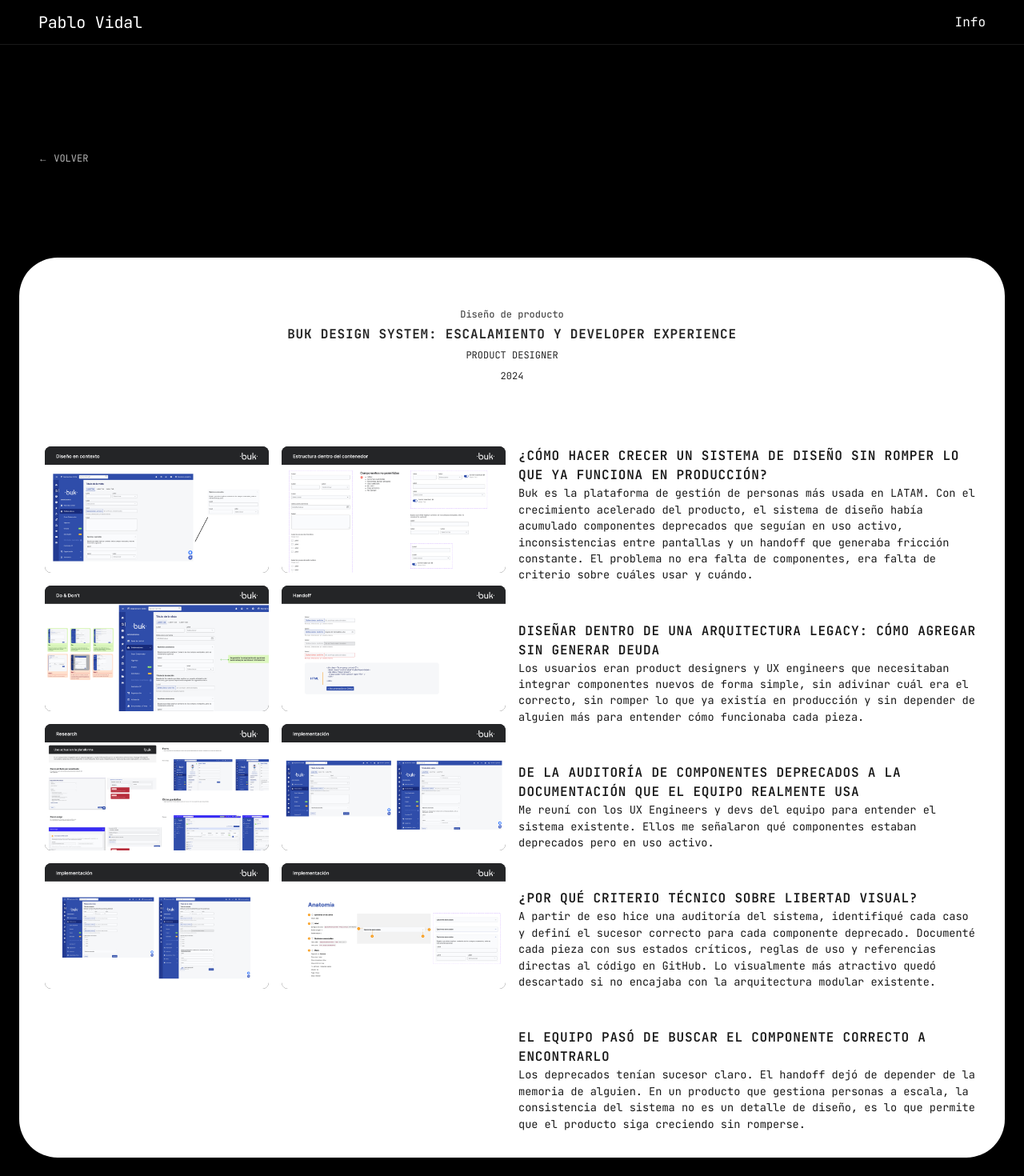
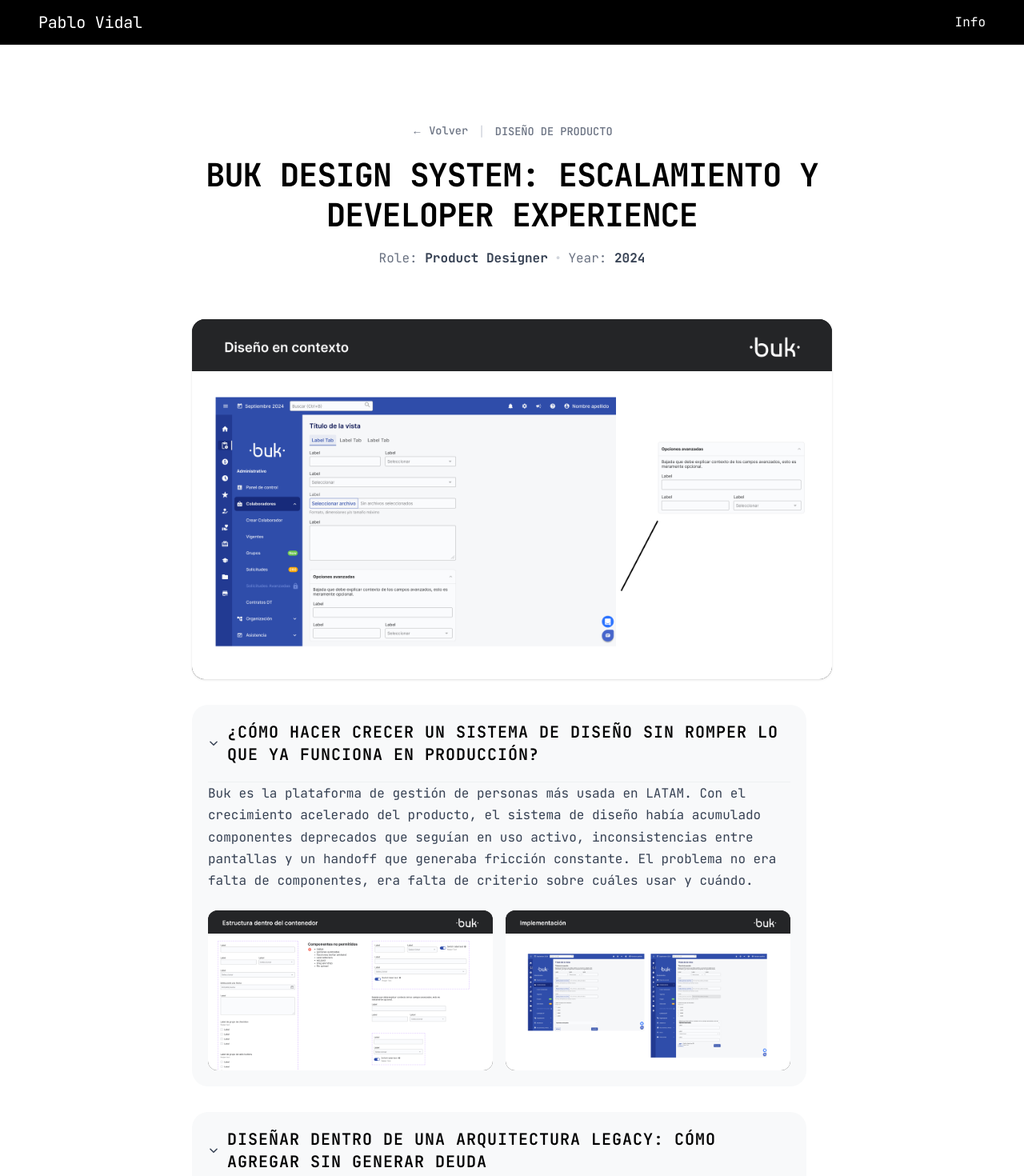
Before and after one commit to pablovidal05/portfolio, a Next.js app: page /buk-design-system-escalamiento in a window 1280 px wide. Shown: the top 1470 px of the page at 80% size. Built offline with nearby package versions, Linux system fonts and the light colour scheme; a web font is replaced by a local one.

Commit message:
Fix syntax errors in ProjectDetail.tsx

```diff
--- a/src/app/[slug]/page.tsx
+++ b/src/app/[slug]/page.tsx
@@ -39,16 +39,7 @@
     }
 
     return (
-        <div className="min-h-screen bg-black">
-            <div className="page-layout py-8" style={{ paddingTop: '8rem' }}>
-                <Link
-                    href="/"
-                    className="text-white/70 hover:text-white transition-colors inline-flex items-center gap-2 mb-8"
-                    style={{ fontFamily: "var(--font-jetbrains-mono), 'JetBrains Mono', monospace", fontSize: '0.75rem' }}
-                >
-                    ← VOLVER
-                </Link>
-            </div>
+        <div className="min-h-screen bg-white">
             <ProjectDetail project={project} />
         </div>
     );
--- a/src/components/ProjectDetail.tsx
+++ b/src/components/ProjectDetail.tsx
@@ -2,9 +2,43 @@
 
 import { useState } from "react";
 import Image from "next/image";
+import Link from "next/link";
 import { Project, CATEGORY_LABELS } from "@/data/projects";
 import { useLocale } from "@/contexts/LocaleContext";
 import ImageCarousel from "./ImageCarousel";
+
+const AccordionSection = ({ title, children, defaultOpen = true }: { title: string, children: React.ReactNode, defaultOpen?: boolean }) => {
+    const [isOpen, setIsOpen] = useState(defaultOpen);
+    return (
+        <div className="bg-[#F8F9FA] rounded-[20px] mb-6 overflow-hidden">
+            <button
+                onClick={() => setIsOpen(!isOpen)}
+                className="w-full flex items-center text-left transition-opacity hover:opacity-70 focus:outline-none"
+                style={{ padding: '20px' }}
+            >
+                <div className="flex-shrink-0 mr-6 flex items-center justify-center w-6 h-6" style={{ paddingRight: '10px' }}>
+                    <svg
+                        className={`w-6 h-6 text-gray-700 transition-transform duration-300 ${isOpen ? '' : '-rotate-90'}`}
+                        fill="none" viewBox="0 0 24 24" stroke="currentColor"
+                    >
+                        <path strokeLinecap="round" strokeLinejoin="round" strokeWidth={2.5} d="M19 9l-7 7-7-7" />
+                    </svg>
+                </div>
+                <h3 className="font-bold text-black m-0 p-0 text-xl tracking-tight" style={{ fontWeight: 600 }}>
+                    {title}
+                </h3>
+            </button>
+
+            {isOpen && (
+                <div style={{ paddingLeft: '20px', paddingRight: '20px', paddingBottom: '20px' }}>
+                    <div className="w-full border-t border-gray-200/50 pt-5">
+                        {children}
+                    </div>
+                </div>
+            )}
+        </div>
+    );
+};
 
 interface ProjectDetailProps {
     project: Project;
@@ -44,6 +78,23 @@
         setCarouselInitialIndex(index);
         setCarouselOpen(true);
     };
+
+    const activeSections = [
+        { key: 'problem', title: project.sectionProblem, content: project.contentProblem },
+        { key: 'context', title: project.sectionContext, content: project.contentContext },
+        { key: 'action', title: project.sectionAction, content: project.contentAction },
+        { key: 'decision', title: project.sectionDecision, content: project.contentDecision },
+        { key: 'result', title: project.sectionResult, content: project.contentResult },
+    ].filter(s => s.title && s.content);
+
+    const remainingMedia = allMedia.slice(1);
+    const sectionMedia: Record<string, typeof allMedia> = {};
+    activeSections.forEach(s => sectionMedia[s.key] = []);
+
+    remainingMedia.forEach((media, idx) => {
+        const sectionKey = activeSections[idx % activeSections.length].key;
+        sectionMedia[sectionKey].push(media);
+    });
 
     const renderTextBlocks = (text: string) => {
         if (!text) return null;
@@ -110,87 +161,21 @@
         });
     };
 
+    const renderMediaGrid = (mediaList: typeof allMedia) => {
+        if (!mediaList || mediaList.length === 0) return null;
         return (
-        <div className="project-overlay page" style={{ paddingTop: '3rem', paddingBottom: '24px', minHeight: '100vh', background: 'transparent' }}>
-            <div className="page-layout">
-                <div className="page-content" style={{ marginTop: '0', animation: 'none' }}>
-                    {/* Header con botón cerrar si hay onClose */}
-                    <div className="grid grid-cols-12 gap-4 mb-8">
-                        <div className="col-span-12 md:col-span-3"></div>
-                        <div className="col-span-12 md:col-span-5 text-center"></div>
-                        <div className="col-span-12 md:col-span-4 text-right">
-                            {onClose && (
-                                <button
-                                    onClick={onClose}
-                                    className="inline-flex items-center justify-center w-8 h-8 bg-transparent border-none text-black cursor-pointer hover:opacity-60 transition-opacity"
-                                    aria-label={t("modal.close")}
-                                    style={{ fontSize: '1.85em' }}
-                                >
-                                    <svg
-                                        width="24"
-                                        height="24"
-                                        viewBox="0 0 24 24"
-                                        fill="none"
-                                        stroke="currentColor"
-                                        strokeWidth="2"
-                                        strokeLinecap="round"
-                                        strokeLinejoin="round"
-                                    >
-                                        <line x1="18" y1="6" x2="6" y2="18"></line>
-                                        <line x1="6" y1="6" x2="18" y2="18"></line>
-                                    </svg>
-                                </button>
-                            )}
-                        </div>
-                    </div>
+            <div className={`grid gap-4 mt-8 ${mediaList.length > 1 ? 'grid-cols-2' : 'grid-cols-1'}`} style={{ marginTop: '1.5rem' }}>
+                {mediaList.map((item, localIndex) => {
+                    // Find original index for carousel
+                    const originalIndex = allMedia.findIndex(m => m.src === item.src);
 
-                    <br />
-
-                    {/* Título centrado + chip disciplina */}
-                    <div className="text-center mb-4">
-                        {project.category !== "all" && (
-                            <span
-                                className="inline-flex items-center px-2 py-0.5"
-                                style={{
-                                    fontSize: "0.75rem",
-                                    fontWeight: 500,
-                                    color: "rgba(0, 0, 0, 0.7)",
-                                }}
-                            >
-                                {CATEGORY_LABELS[project.category][locale]}
-                            </span>
-                        )}
-                        <h1 className="font-bold text-black mt-2" style={{ color: 'rgba(0, 0, 0, 0.85)', fontSize: '1rem', fontFamily: "'Monument Grotesk Variable', var(--font-inter), system-ui, -apple-system, sans-serif" }}>
-                            {title}
-                        </h1>
-                    </div>
-
-                    {/* Subtítulo centrado */}
-                    <div className="text-center mb-8">
-                        <span style={{ color: 'rgba(0, 0, 0, 0.85)', fontSize: '0.75rem', fontFamily: "var(--font-jetbrains-mono), 'JetBrains Mono', monospace" }}>
-                            {role.toUpperCase()}
-                            <br />
-                            {project.year.toUpperCase()}
-                        </span>
-                    </div>
-
-                    <br />
-                    <br />
-                    <br />
-
-                    {/* Layout de 2 columnas: Galería | Texto */}
-                    <div className="grid grid-cols-12 gap-4">
-                        {/* Columna izquierda: Galería combinada de videos e imágenes en 2 columnas */}
-                        <div className="col-span-12 md:col-span-6">
-                            <div className="grid grid-cols-2 gap-4">
-                                {allMedia.map((item, index) => {
-                                    if (item.type === 'video') {
                     return (
                         <div
-                                                key={`media-${index}`}
-                                                className="relative w-full aspect-video bg-[#1A1A1A] rounded-lg overflow-hidden cursor-pointer"
-                                                onClick={(e) => handleMediaClick(index, e)}
+                            key={`media-${localIndex}`}
+                            className="relative w-full aspect-video bg-[#1A1A1A] rounded-xl overflow-hidden cursor-pointer"
+                            onClick={(e) => handleMediaClick(originalIndex >= 0 ? originalIndex : 0, e)}
                         >
+                            {item.type === 'video' ? (
                                 <video
                                     src={item.src}
                                     autoPlay
@@ -199,84 +184,117 @@
                                     playsInline
                                     className="w-full h-full object-cover"
                                 />
-                                            </div>
-                                        );
-                                    } else {
-                                        return (
-                                            <div
-                                                key={`media-${index}`}
-                                                className="relative w-full aspect-video bg-[#1A1A1A] rounded-lg overflow-hidden cursor-pointer"
-                                                onClick={(e) => handleMediaClick(index, e)}
-                                            >
+                            ) : (
                                 <Image
                                     src={item.src}
-                                                    alt={`${title} - Image ${index + 1}`}
+                                    alt={`${title} - section image`}
                                     fill
                                     className="object-cover"
                                     sizes="(max-width: 1200px) 50vw, 600px"
                                     unoptimized
                                 />
+                            )}
                         </div>
                     );
-                                    }
+                })}
+            </div>
+        );
+    };
+
+    return (
+        <div className="bg-white text-black min-h-screen pb-24 flex flex-col items-center" style={{ paddingTop: '6rem' }}>
+            {/* The single unified width container */}
+            <div className="w-full max-w-[800px] px-5 sm:px-8">
+
+                {/* Header Centrado a lo Zapier */}
+                <div className="text-center mb-20 flex flex-col items-center" style={{ marginBottom: '4rem', gap: '1rem' }}>
+
+                    {/* Top bar: Volver + Categoría */}
+                    <div className="flex items-center justify-center gap-3 mb-5">
+                        {onClose ? (
+                            <button
+                                onClick={onClose}
+                                className="inline-flex items-center gap-2 text-gray-500 hover:text-black transition-colors font-medium border-b border-transparent hover:border-black"
+                                style={{ fontFamily: "var(--font-jetbrains-mono), 'JetBrains Mono', monospace", fontSize: '0.85rem' }}
+                            >
+                                ← Volver
+                            </button>
+                        ) : (
+                            <Link
+                                href="/"
+                                className="inline-flex items-center gap-2 text-gray-500 hover:text-black transition-colors font-medium border-b border-transparent hover:border-black"
+                                style={{ fontFamily: "var(--font-jetbrains-mono), 'JetBrains Mono', monospace", fontSize: '0.85rem' }}
+                            >
+                                ← Volver
+                            </Link>
+                        )}
+
+                        {project.category !== "all" && (
+                            <>
+                                <span className="text-gray-300">|</span>
+                                <span className="text-gray-500 font-medium uppercase" style={{ fontSize: '0.85rem', fontFamily: "var(--font-jetbrains-mono), 'JetBrains Mono', monospace" }}>
+                                    {CATEGORY_LABELS[project.category][locale]}
+                                </span>
+                            </>
+                        )}
+                    </div>
+
+                    <h1 className="font-bold text-black leading-tight mb-6" style={{ fontSize: '2.5rem', md: { fontSize: '3rem' }, fontFamily: "'Monument Grotesk Variable', var(--font-inter), system-ui, -apple-system, sans-serif", letterSpacing: '-0.02em' }}>
+                        {title}
+                    </h1>
+
+                    <div className="text-gray-500 flex items-center justify-center gap-2" style={{ fontSize: '1rem', fontFamily: "var(--font-inter), system-ui, sans-serif" }}>
+                        <span>Role: <strong className="text-gray-700">{role}</strong></span>
+                        <span className="text-gray-300 mx-1">•</span>
+                        <span>Year: <strong className="text-gray-700">{project.year}</strong></span>
+                    </div>
+
+                </div>
+
+                {/* Hero Image / Video debajo del título */}
+                {allMedia.length > 0 && (
+                    <div className="mb-16 w-full relative aspect-video bg-[#1A1A1A] rounded-2xl overflow-hidden cursor-pointer shadow-sm" onClick={(e) => handleMediaClick(0, e)} style={{ marginBottom: "2rem" }}>
+                        {allMedia[0].type === 'video' ? (
+                            <video
+                                src={allMedia[0].src}
+                                autoPlay
+                                muted
+                                loop
+                                playsInline
+                                className="w-full h-full object-cover"
+                            />
+                        ) : (
+                            <Image
+                                src={allMedia[0].src}
+                                alt={`${title} - Hero`}
+                                fill
+                                className="object-cover"
+                                sizes="100vw"
+                                unoptimized
+                            />
+                        )}
+                    </div>
+                )}
+
+                {/* Contenido en un layout de 1 columna con Accordions */}
+                <div className="mx-auto flex flex-col gap-8" style={{ maxWidth: '768px', paddingBottom: '2rem' }}>
+                    {activeSections.map((section, idx) => {
+                        const titleStr = getLocalizedValue(section.title);
+                        const contentStr = getLocalizedValue(section.content);
+                        const mediaList = sectionMedia[section.key] || [];
+
+                        return (
+                            <AccordionSection key={section.key} title={titleStr} defaultOpen={true}>
+                                <div className="font-normal text-gray-700 leading-relaxed" style={{ fontSize: '1rem', lineHeight: '1.7', display: 'flex', flexDirection: 'column', gap: '1rem' }}>
+                                    {renderTextBlocks(contentStr)}
+                                </div>
+                                {renderMediaGrid(mediaList)}
+                            </AccordionSection>
+                        );
                     })}
                 </div>
             </div>
 
-                        {/* Columna derecha: Descripción */}
-                        <div className="col-span-12 md:col-span-6">
-                            <div className="font-normal text-black leading-relaxed opacity-90 flex flex-col gap-12" style={{ fontSize: '0.85rem', lineHeight: '1.5' }}>
-
-                                {project.sectionProblem && project.contentProblem && (
-                                    <div>
-                                        <h3 className="font-bold text-base mb-6" style={{ fontSize: '1rem', fontWeight: 600 }}>
-                                            {getLocalizedValue(project.sectionProblem)}
-                                        </h3>
-                                        {renderTextBlocks(getLocalizedValue(project.contentProblem))}
-                                    </div>
-                                )}
-
-                                {project.sectionContext && project.contentContext && (
-                                    <div>
-                                        <h3 className="font-bold text-base mb-6" style={{ fontSize: '1rem', fontWeight: 600 }}>
-                                            {getLocalizedValue(project.sectionContext)}
-                                        </h3>
-                                        {renderTextBlocks(getLocalizedValue(project.contentContext))}
-                                    </div>
-                                )}
-
-                                {project.sectionAction && project.contentAction && (
-                                    <div>
-                                        <h3 className="font-bold text-base mb-6" style={{ fontSize: '1rem', fontWeight: 600 }}>
-                                            {getLocalizedValue(project.sectionAction)}
-                                        </h3>
-                                        {renderTextBlocks(getLocalizedValue(project.contentAction))}
-                                    </div>
-                                )}
-
-                                {project.sectionDecision && project.contentDecision && (
-                                    <div>
-                                        <h3 className="font-bold text-base mb-6" style={{ fontSize: '1rem', fontWeight: 600 }}>
-                                            {getLocalizedValue(project.sectionDecision)}
-                                        </h3>
-                                        {renderTextBlocks(getLocalizedValue(project.contentDecision))}
-                                    </div>
-                                )}
-
-                                {project.sectionResult && project.contentResult && (
-                                    <div>
-                                        <h3 className="font-bold text-base mb-6" style={{ fontSize: '1rem', fontWeight: 600 }}>
-                                            {getLocalizedValue(project.sectionResult)}
-                                        </h3>
-                                        {renderTextBlocks(getLocalizedValue(project.contentResult))}
-                                    </div>
-                                )}
-
-                            </div>
-                        </div>
-                    </div>
-                </div>
-            </div>
 
             <ImageCarousel
                 items={allMedia}
@@ -285,6 +303,6 @@
                 onClose={() => setCarouselOpen(false)}
                 title={title}
             />
-        </div>
+        </div >
     );
 }
--- a/src/contexts/LocaleContext.tsx
+++ b/src/contexts/LocaleContext.tsx
@@ -17,7 +17,7 @@
     "nav.info": "Info",
     "nav.projects": "Proyectos",
     "hero.selected": "",
-    "hero.works": "Product Designer para productos digitales B2B y plataformas SaaS",
+    "hero.works": "Transformo entornos de alta incertidumbre en productos que simplifican decisiones complejas.",
     "project.readMore": "Leer Más",
     "project.watch": "Ver",
     "info.title": "Info",
@@ -33,7 +33,7 @@
     "nav.info": "Info",
     "nav.projects": "Projects",
     "hero.selected": "Scalable design solutions",
-    "hero.works": "Product Design & Design Systems",
+    "hero.works": "Transformo entornos de alta incertidumbre en productos que simplifican decisiones complejas.",
     "hero.shortDescription": "Designer specialized in B2B conversion optimization and systemic scalability. Design aligned with business goals and engineering technical language.",
     "project.readMore": "Read More",
     "project.watch": "Watch",
```
Lines whose indentation alone changed are shown as unchanged.
